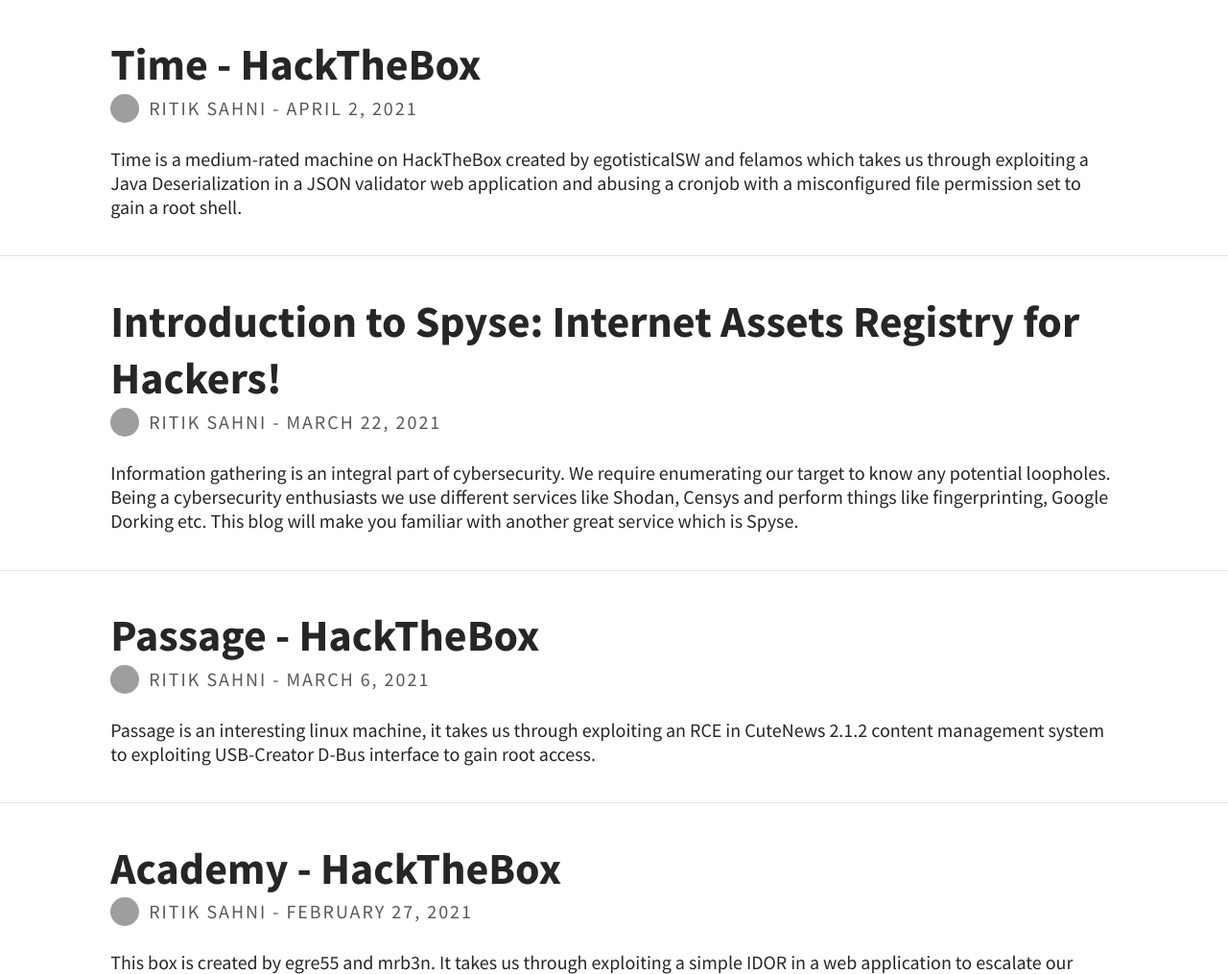
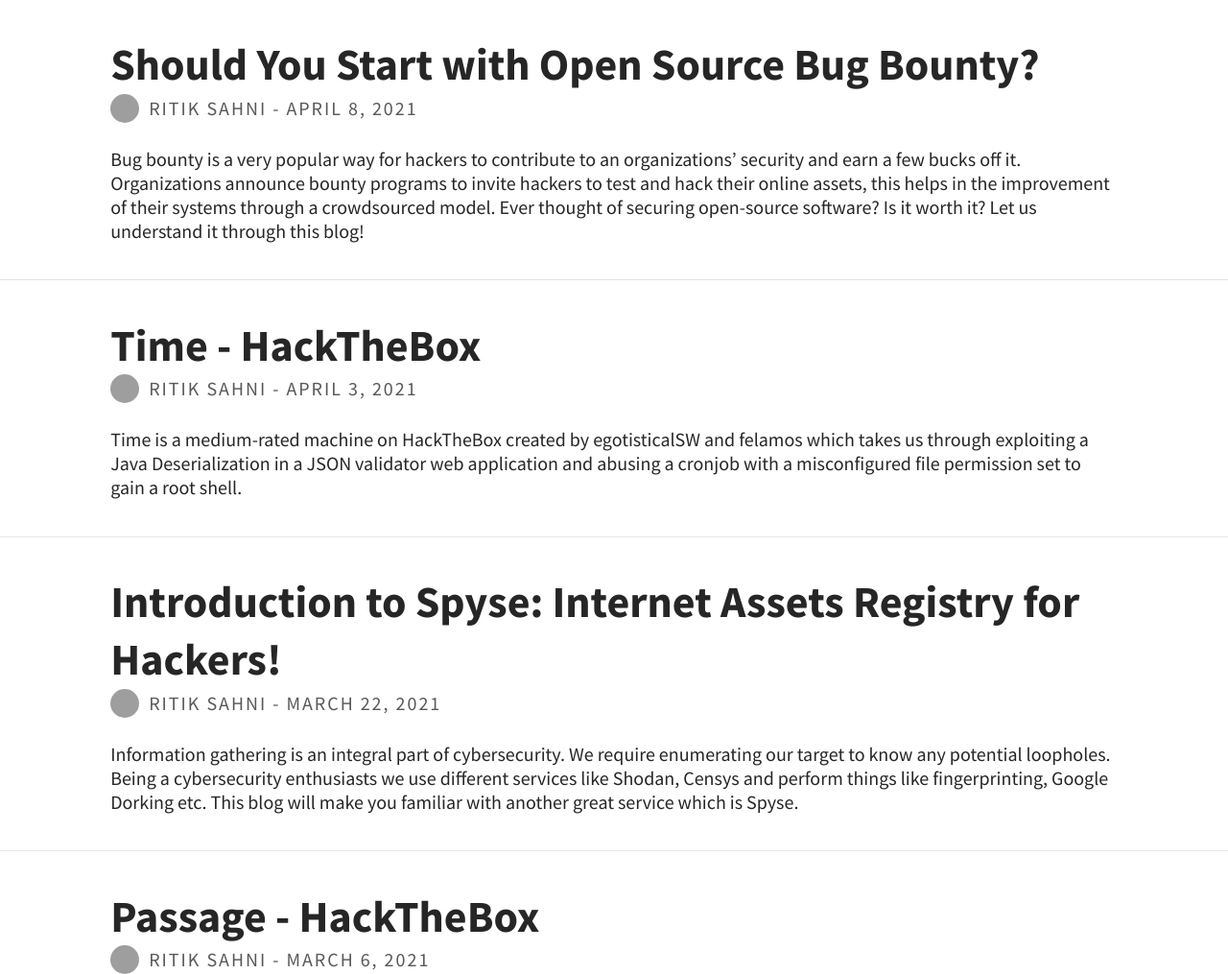
Before and after one commit to ritiksahni/blog-dev, a Jekyll site: the page built from index.html, in a window 1280 px wide and 1400 px high. Shown: the part 385-1400 px from the top of the window at 96% size. Built offline with Jekyll 4.4.1, drawn with Linux system fonts in a browser that asks for light colours; the list of posts is cut into pages by our own code; some of the changed text lies outside the part shown; grey boxes are pictures that could not be loaded.

Commit message:
Add oss blog, backup

```diff
--- a/_posts/2021-04-02-Time-HackTheBox.md
+++ b/_posts/2021-04-03-Time-HackTheBox.md
@@ -10,6 +10,7 @@
 
 <center><img src="assets/img/posts/time-htb/time_header.png" alt="Machine Information"></center>
 <br>
+
 
 Time is a medium-rated machine on HackTheBox created by [egotisticalSW](https://twitter.com/egot1sticalSW) and [felamos](https://twitter.com/_felamos) which takes us through exploiting a Java Deserialization in a JSON validator web application and abusing a cronjob with a misconfigured file permission set to gain a root shell.
 
@@ -96,16 +97,16 @@
 
 ### Understanding the exploit <a name="understanding-expl">
 
-The exploit we are going to use is [https://github.com/jas502n/CVE-2019-12384](https://github.com/jas502n/CVE-2019-12384). CVE-2019-12384 is the CVE ID of a deserialization vulnerability in Jackson library that is used for deserializing JSON data.
+The exploit we are going to use is [https://github.com/jas502n/CVE-2019-12384](https://github.com/jas502n/CVE-2019-12384). CVE-2019-12384 is the CVE ID of a deserialization vulnerability in the Jackson library that is used for deserializing JSON data.
 
 
 Jackson deserializes `ch.qos.logback.core.db.DriverManagerConnectionSource` and that class can be abused to **instantiate** a JDBC connection.
 
-> In Java, instantiation is the creation of an instance or an object through a class.
+> In Java, instantiation is the creation of an instance of an object through a class.
 
-JDBC stands for Java Database Connectivity which is a Java API to connect and execute database queries, we can abuse the class, we can communicate with the database very easily and load our SQL file.
+JDBC stands for Java Database Connectivity which is a Java API to connect and execute database queries, we can abuse the class, we can communicate with the database very easily, and load our SQL file.
 
-We can use JDBC drivers with the URL of our own machine and get SSRF/RCE. Download the exploit, you'll see a file **test.rb**. That file can be used to test your exploitation locally.
+We can use JDBC drivers with the URL of our machine and get SSRF/RCE. Download the exploit, you'll see a file **test.rb**. That file can be used to test your exploitation locally.
 
 <script src="http://gist-it.appspot.com/https://github.com/jas502n/CVE-2019-12384/blob/master/test.rb"></script>
 
@@ -117,7 +118,7 @@
 
 It creates a symlink of jruby binary inside /usr/local/bin for easy usage.
 
-> JRuby is an open source implementation of Ruby programming language for the Java Virtual Machine. It allows us to run ruby code within a Java Virtual Machine and interface with libraries written in either Java or Ruby.
+> JRuby is an open-source implementation of Ruby programming language for the Java Virtual Machine. It allows us to run ruby code within a Java Virtual Machine and interface with libraries written in either Java or Ruby.
 
 We can test the exploit locally, we will supply a location of our listener just to see if it makes a connection or not.
 
@@ -130,7 +131,7 @@
 
 The file **test.rb** creates a vulnerable environment for us, we can confirm that our JSON exploit works!
 
-Our goal is not just to establish TCP connections between the vulnerable machine and our machine but to gain code execution, for that we can load our own SQL file by exploiting this SSRF and when that SQL file is executed by H2 database, the system commands will be executed.
+Our goal is not just to establish TCP connections between the vulnerable machine and our machine but to gain code execution, for that we can load our SQL file by exploiting this SSRF and when that SQL file is executed by the H2 database, the system commands will be executed.
 
 ---
 
@@ -155,6 +156,9 @@
 
 This creates an alias for code execution with our specified commands. You can specify any system command in the last line where **SHELLEXEC** is being called.
 
+For more information on how this is working, refer to this blog: [https://mthbernardes.github.io/rce/2018/03/14/abusing-h2-database-alias.html](https://mthbernardes.github.io/rce/2018/03/14/abusing-h2-database-alias.html). It explains the concept of abusing the H2 database using an alias just the way we are doing in this box.
+
+
 Place the SQL file in a directory and start your web server and a listener to start with remote exploitation.
 Use the Validate feature in the vulnerable web application and put the JSON object with path to inject.sql and click on "Process".
 
--- /dev/null
+++ b/_posts/2021-04-08-oss.md
@@ -0,0 +1,26 @@
+---
+layout: post
+title: "Should You Start with Open Source Bug Bounty?"
+permalink: "/open-source-bug-bounty"
+color: rgb(63, 158, 98)
+excerpt_separator: <!--more-->
+author: ritiksahni
+tags: [OSS, Bug Bounty]
+---
+
+<center><img src="assets/img/posts/oss_security/banner.png" alt="Blog Banner"></center>
+<br>
+
+Bug bounty is a very popular way for hackers to contribute to an organizations' security and earn a few bucks off it. Organizations announce bounty programs to invite hackers to test and hack their online assets, this helps in the improvement of their systems through a crowdsourced model.
+
+Ever thought of securing open-source software? Is it worth it? Let us understand it through this blog!
+<!--more-->
+
+# Contents <a name="top">
+* [Bug bounty & Open Source?](#bb-os)
+
+# Bug bounty & Open Source<a name="bb-os">
+
+Bug bounty hunting is a popular way of securing websites, mobile applications, and other assets. It's a great way to get real-world experience by hacking into applications of huge companies, millions of users rely upon the applications we can secure through participating in bug bounties.
+
+It's no secret that people love open-source, organizations do too and open-source bug bounty is overlooked a lot of times. We all rely upon different open-source projects such as packages for our own private programs, tools and scripts, frameworks and other different kinds of software.
```
Also changed, not shown: other parts of _posts/2021-04-03-Time-HackTheBox.md (+3 -3 lines), assets/img/posts/oss_security/banner.png (added).
